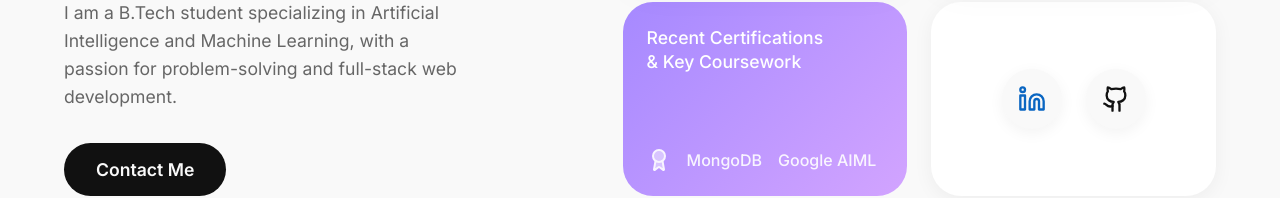
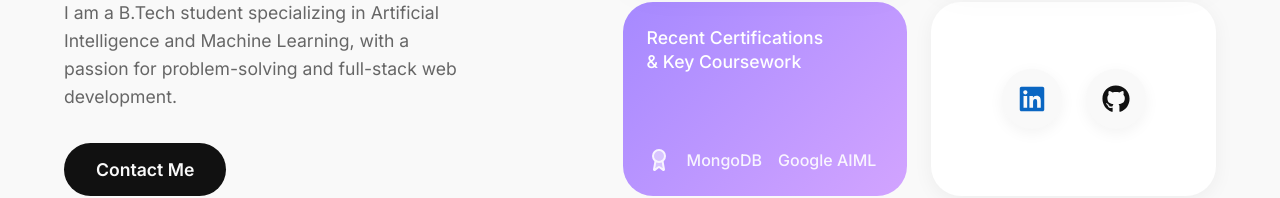
Before and after one commit to sujithTech007/My-Portfolio, a Next.js app: page / in a window 1280 px wide. Shown: the part 558-756 px from the top of the page. Built offline with nearby package versions, Linux system fonts and the light colour scheme.

Commit message:
Fix build errors by using react-icons for Github and Linkedin

```diff
--- a/package.json
+++ b/package.json
@@ -14,7 +14,8 @@
     "next": "16.2.10",
     "next-themes": "^0.4.6",
     "react": "19.2.4",
-    "react-dom": "19.2.4"
+    "react-dom": "19.2.4",
+    "react-icons": "^5.7.0"
   },
   "devDependencies": {
     "@tailwindcss/postcss": "^4",
--- a/src/components/Contact.tsx
+++ b/src/components/Contact.tsx
@@ -2,7 +2,8 @@
 
 import styles from "./Contact.module.css";
 import { motion } from "framer-motion";
-import { Mail, Phone, MapPin, Github, Linkedin } from "lucide-react";
+import { Mail, Phone, MapPin } from "lucide-react";
+import { FaGithub, FaLinkedin } from "react-icons/fa";
 
 export default function Contact() {
   return (
@@ -64,7 +65,7 @@ export default function Contact() {
           whileTap={{ scale: 0.95 }}
           transition={{ type: "spring", stiffness: 400, damping: 10 }}
         >
-          <Linkedin size={24} />
+          <FaLinkedin size={24} />
         </motion.a>
         <motion.a
           href="https://github.com/"
@@ -75,7 +76,7 @@ export default function Contact() {
           whileTap={{ scale: 0.95 }}
           transition={{ type: "spring", stiffness: 400, damping: 10 }}
         >
-          <Github size={24} />
+          <FaGithub size={24} />
         </motion.a>
       </motion.div>
     </section>
--- a/src/components/Hero.tsx
+++ b/src/components/Hero.tsx
@@ -3,7 +3,8 @@
 import styles from "./Hero.module.css";
 import { motion } from "framer-motion";
 import Image from "next/image";
-import { PenTool, Briefcase, MessageCircle, Globe, Camera, Code, Hexagon, Triangle, Circle, Award, Github, Linkedin } from "lucide-react";
+import { PenTool, Briefcase, MessageCircle, Globe, Camera, Code, Hexagon, Triangle, Circle, Award } from "lucide-react";
+import { FaGithub, FaLinkedin } from "react-icons/fa";
 
 export default function Hero() {
   return (
@@ -80,7 +81,7 @@ export default function Hero() {
             whileTap={{ scale: 0.95 }}
             transition={{ type: "spring", stiffness: 400, damping: 10 }}
           >
-            <Linkedin color="#0A66C2" size={28} />
+            <FaLinkedin color="#0A66C2" size={28} />
           </motion.a>
 
           <motion.a
@@ -92,7 +93,7 @@ export default function Hero() {
             whileTap={{ scale: 0.95 }}
             transition={{ type: "spring", stiffness: 400, damping: 10 }}
           >
-            <Github color="var(--foreground)" size={28} />
+            <FaGithub color="var(--foreground)" size={28} />
           </motion.a>
         </div>
       </motion.div>
```
Also changed, not shown: 1 other file (tests, documents, lock files or other folders).
